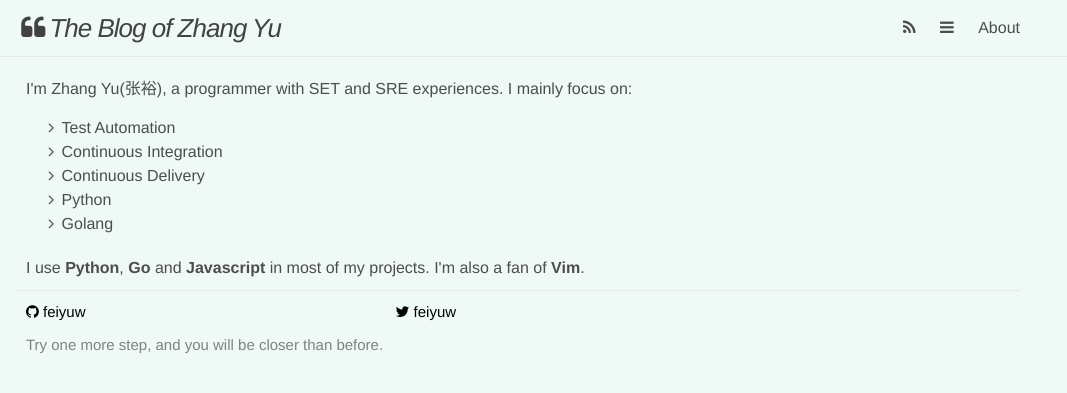
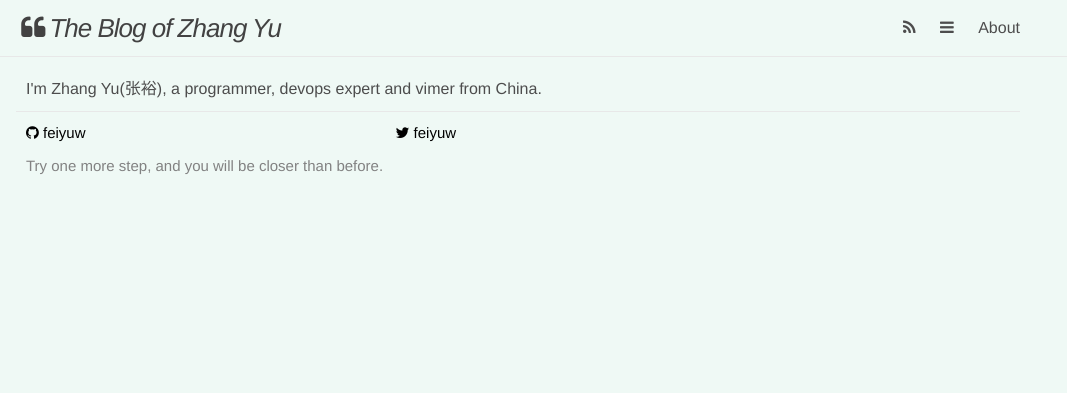
Before and after one commit to feiyuw/feiyuw.github.io, a Jekyll site: the page built from about.html, in a window 1280 px wide. Shown: the top 393 px of the page, without its empty margins (0-1067 px from the left). Built offline with Jekyll 4.4.1, drawn with Linux system fonts in a browser that asks for light colours; nearby versions of some CDN libraries.

Commit message:
update aboutme

```diff
--- a/about.html
+++ b/about.html
@@ -6,15 +6,4 @@ permalink: /about/
 
 <div class="aboutme">
   <div class="intro">
-I'm Zhang Yu(张裕), a programmer with SET and SRE experiences.
-I mainly focus on:
-
-<p>
-  <i class="fa fa-angle-right fa-fw"></i>Test Automation<br>
-  <i class="fa fa-angle-right fa-fw"></i>Continuous Integration<br>
-  <i class="fa fa-angle-right fa-fw"></i>Continuous Delivery<br>
-  <i class="fa fa-angle-right fa-fw"></i>Python<br>
-  <i class="fa fa-angle-right fa-fw"></i>Golang<br>
-</p>
-
-I use <b>Python</b>, <b>Go</b> and <b>Javascript</b> in most of my projects. I'm also a fan of <b>Vim</b>.
+I'm Zhang Yu(张裕), a programmer, devops expert and vimer from China.
```
